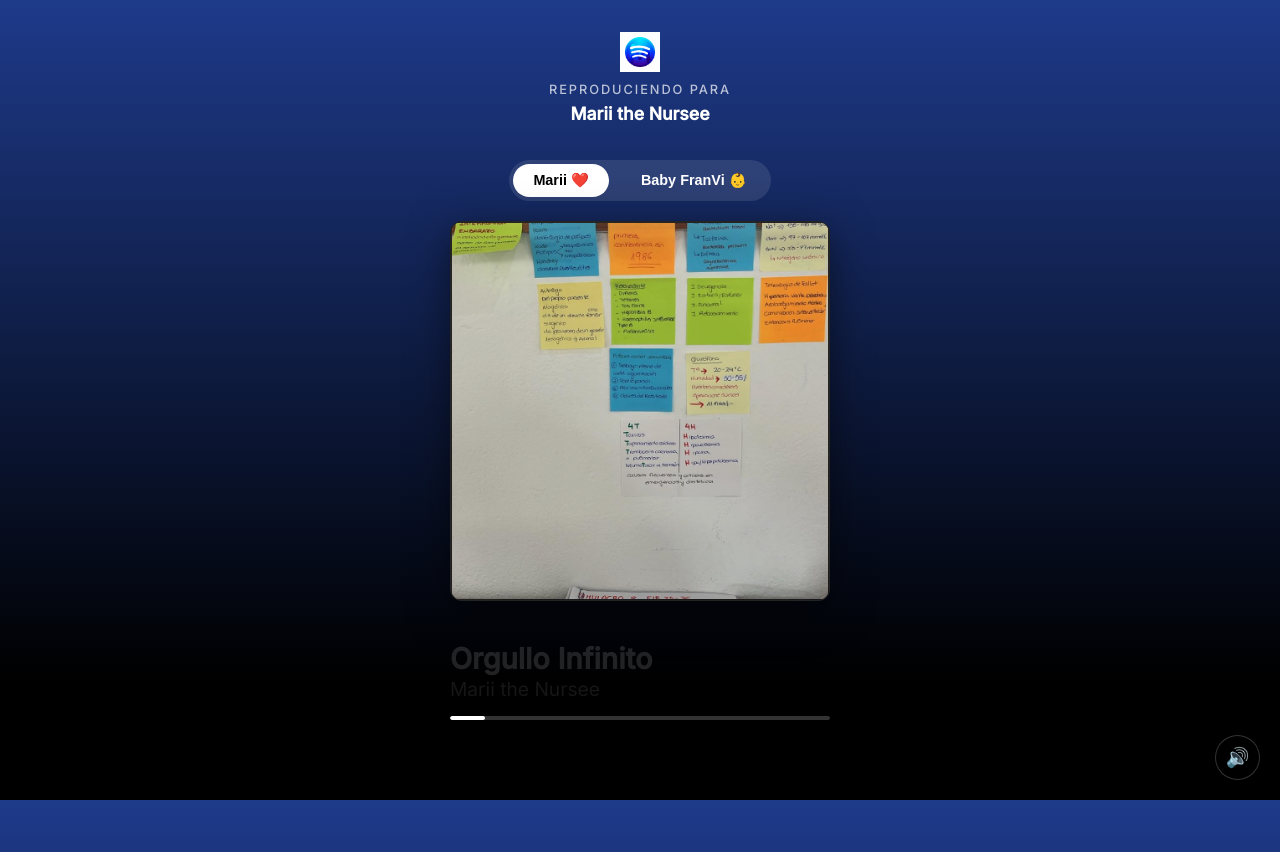
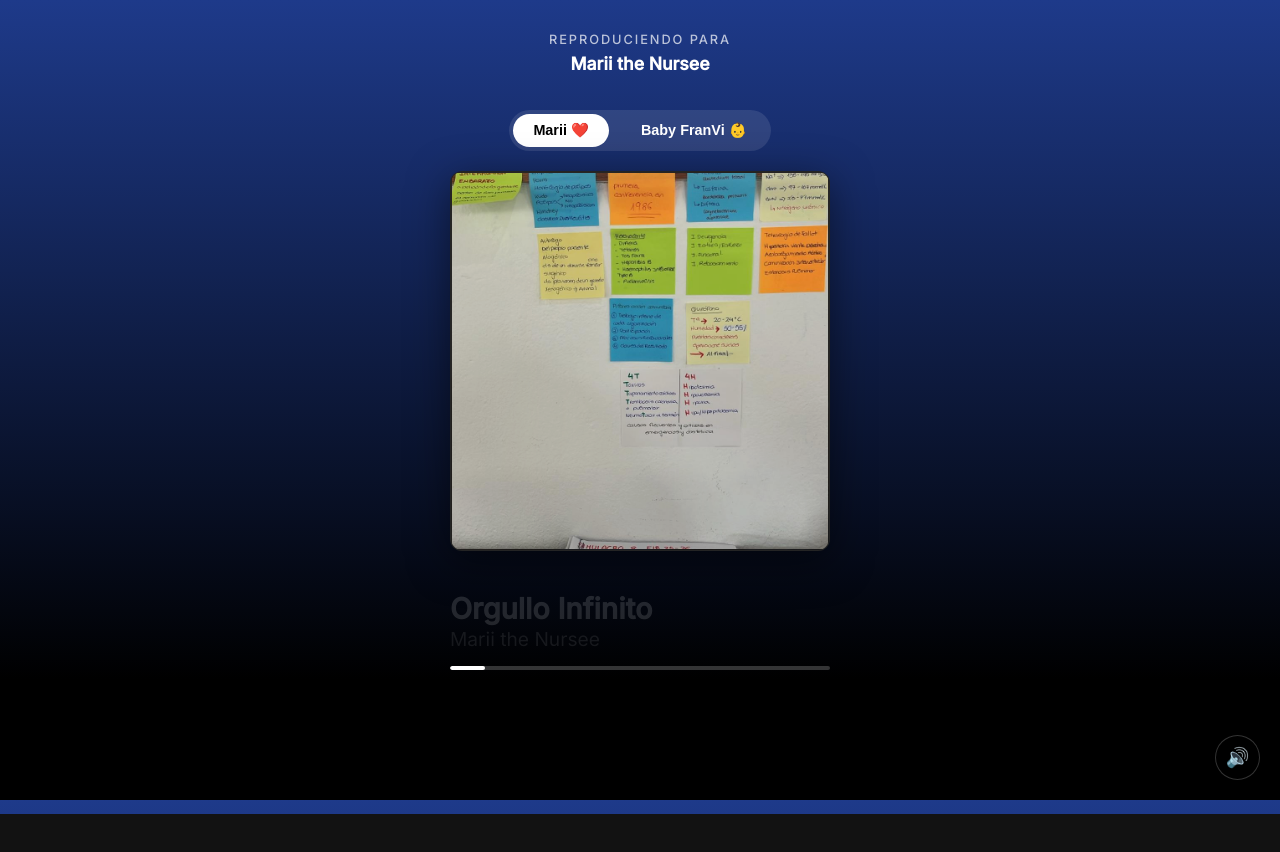
Before and after one commit to Haplee/marii, a Next.js app: page / in a window 1280 px wide. Shown: the top 852 px of the page. After the commit the page ends 814 px from the top, so only its background shows below. Built offline with nearby package versions, Linux system fonts and the light colour scheme; a web font is replaced by a local one.

Commit message:
modified:   app/components/BackgroundMusic.tsx modified:   app/components/PolaroidGallery.tsx

```diff
--- a/app/components/BackgroundMusic.tsx
+++ b/app/components/BackgroundMusic.tsx
@@ -5,7 +5,7 @@ import ReactPlayer from 'react-player/youtube';
 
 export default function BackgroundMusic() {
     const [isPlaying, setIsPlaying] = useState(false);
-    const [isMuted, setIsMuted] = useState(false);
+    const [isMuted, setIsMuted] = useState(false); // Start unmuted (user might need to interact)
 
     useEffect(() => {
         setIsPlaying(true);
--- a/app/components/PolaroidGallery.tsx
+++ b/app/components/PolaroidGallery.tsx
@@ -69,7 +69,6 @@ export default function PolaroidGallery({ mariiImages, babyImages }: Props) {
     return (
         <>
             <div className="title-container">
-                <img src="/logo.png" alt="Marii Logo" style={{ height: '40px', marginBottom: '10px', display: 'block', marginInline: 'auto' }} />
                 <p className="subtitle">REPRODUCIENDO PARA</p>
                 <p className="main-title">Marii the Nursee</p>
             </div>
```
